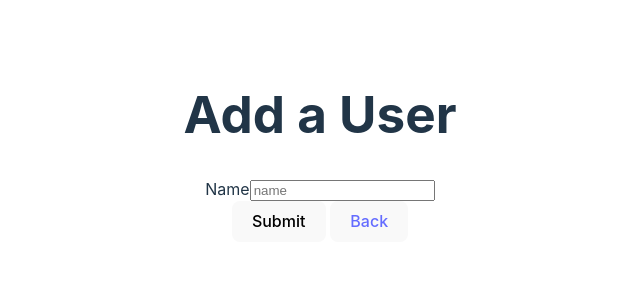
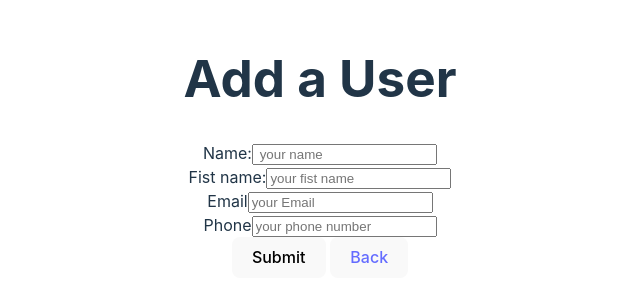
Before and after one commit to djokangoma/CRUD-List-of--users, a React (Vite) app: page /create in a window 1280 px wide. Shown: the part 253-554 px from the top of the page, without its empty margins (320-960 px from the left). Built offline with nearby package versions, Linux system fonts and the light colour scheme.

Commit message:
add the new contact in list of user from Add button

```diff
--- a/src/components/create.jsx
+++ b/src/components/create.jsx
@@ -6,6 +6,9 @@ import { Link } from "react-router-dom";
 export default function Create() {
   const [formData, setFormData] = useState({
     inputName: "",
+    inputPrenon: "",
+    inputEmail: "",
+    inputPhone: "",
   });
 
   const {
@@ -23,21 +26,66 @@ export default function Create() {
     <div>
       <h1>Add a User</h1>
       <form onSubmit={handleSubmit(onSubmit)}>
-        <label htmlFor="">Name</label>
+        <div>
+          <label htmlFor="inputName">Name:</label>
           <input
             type="text"
-          placeholder="name"
+            placeholder=" your name"
             name="inputName"
-          {...register("tweetInput", {
+            {...register("inputName", {
               minLength: {
-              value: 1,
-              message: "le texte doit contenir au moins un caractere",
+                value: 3,
+                message: "le texte doit contenir au moins 3 caractere",
               },
             })}
           />
           {errors.tweetInput && (
-          <span style={{ color: "red" }}>{errors.tweetInput.message}</span>
+            <span style={{ color: "red" }}>{errors.inputName.message}</span>
           )}
+        </div>
+
+        <div>
+          <label htmlFor="inputPrenom">Fist name:</label>
+          <input
+            type="text"
+            placeholder="your fist name"
+            name="inputPrenom"
+            {...register("inputPrenom", {
+              minLength: {
+                value: 3,
+                message: "le texte doit contenir au moins 3 caractere",
+              },
+            })}
+          />
+          {errors.inputPrenon && (
+            <span style={{ color: "red" }}>{errors.inputPrenon.message}</span>
+          )}
+        </div>
+        <div>
+          <label htmlFor="inputEmail">Email</label>
+          <input
+            type="mail"
+            name="inputEmail"
+            placeholder="your Email"
+            {...register("inputEmail")}
+          />
+          {errors.inputPrenon && (
+            <span style={{ color: "red" }}>{errors.inputEmail.message}</span>
+          )}
+        </div>
+
+        <div>
+          <label htmlFor="inputPhone">Phone</label>
+          <input
+            type="telphone"
+            name="inputEmail"
+            placeholder="your phone number"
+            {...register("inputPhone")}
+          />
+          {errors.inputPrenon && (
+            <span style={{ color: "red" }}>{errors.inputPhone.message}</span>
+          )}
+        </div>
       </form>
       <button>Submit</button>{" "}
       <button>
```
Lines whose indentation alone changed are shown as unchanged.
